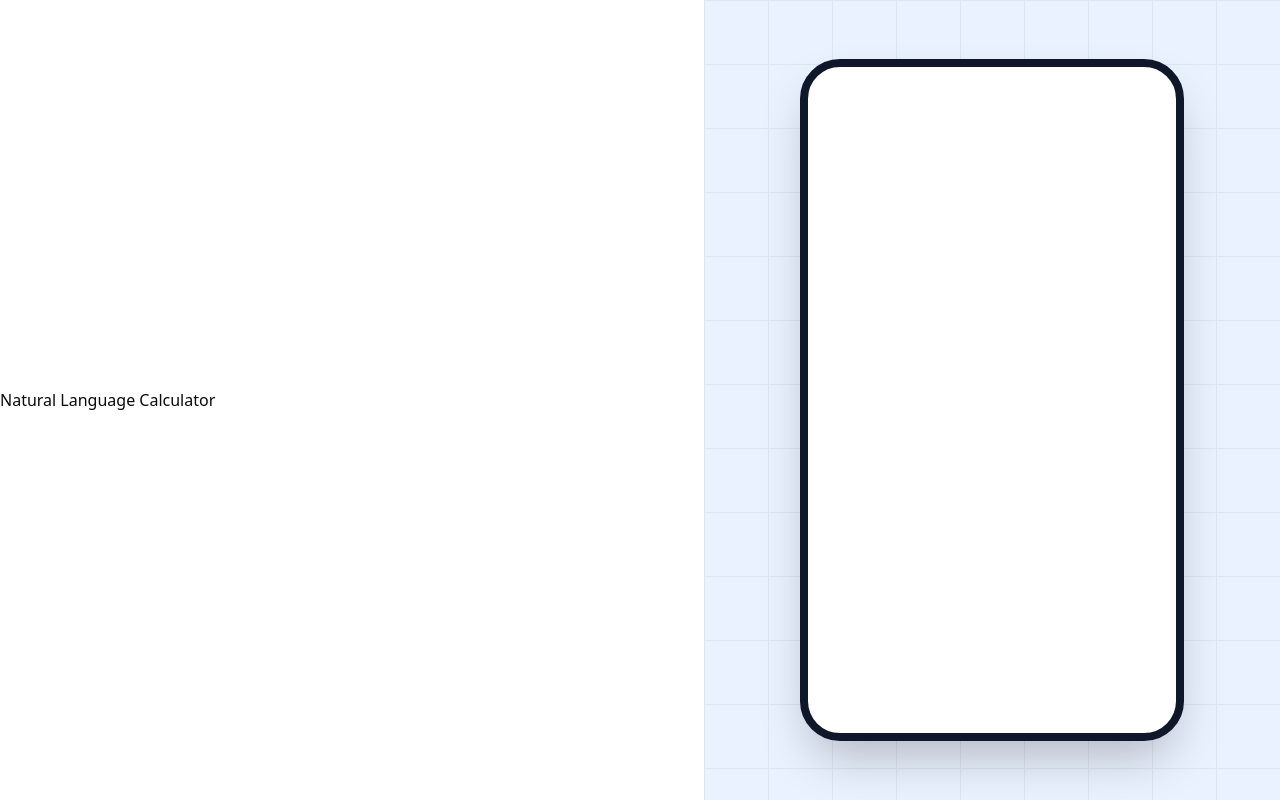
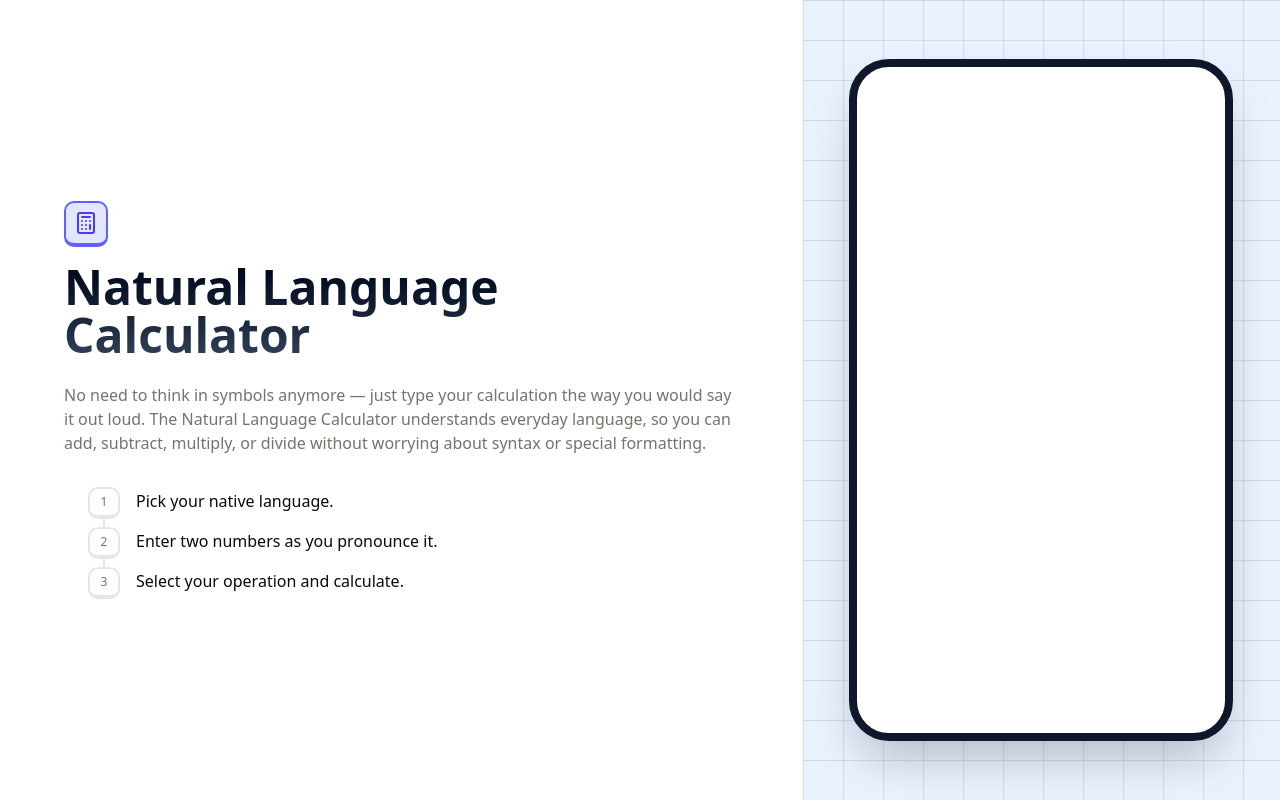
Before and after one commit to XenoverseUp/natural-lang-calc, a React (Vite) app in the folder src/main/frontend/: page / in a window 1280 px wide. Built offline with nearby package versions, Linux system fonts and the light colour scheme.

Commit message:
feat: ordered list

```diff
--- a/src/main/frontend/package.json
+++ b/src/main/frontend/package.json
@@ -15,6 +15,7 @@
     "class-variance-authority": "^0.7.1",
     "clsx": "^2.1.1",
     "lucide-react": "^0.542.0",
+    "motion": "^12.23.12",
     "react": "^19.1.1",
     "react-dom": "^19.1.1",
     "tailwind-merge": "^3.3.1",
--- a/src/main/frontend/src/App.tsx
+++ b/src/main/frontend/src/App.tsx
@@ -5,7 +5,6 @@ import Calculator from "./components/calculator";
 function App() {
   return (
     <div className="h-screen w-screen relative flex items-center">
-      {/*<Background className="absolute inset-0" />*/}
       <Header className="grow hidden lg:block" />
       <Calculator />
     </div>
--- a/src/main/frontend/src/components/background.tsx
+++ b/src/main/frontend/src/components/background.tsx
@@ -1,17 +1,26 @@
 import { cn } from "@/lib/utils";
 import type { ClassValue } from "clsx";
+import type { CSSProperties } from "react";
 
 interface Props {
   className?: ClassValue;
+  opacity?: number;
+  invert?: boolean;
 }
 
-export default function Background({ className }: Props) {
+export default function Background({ className, opacity = 0.1, invert = false }: Props) {
   return (
     <div
+      style={
+        {
+          "--grid-color": invert ? `rgba(255 255 255 / ${opacity})` : `rgba(0 0 0 / ${opacity})`,
+        } as CSSProperties
+      }
       className={cn(
         className,
-        "-z-10 h-full w-full bg-white bg-[linear-gradient(to_right,#f0f0f0_1px,transparent_1px),linear-gradient(to_bottom,#f0f0f0_1px,transparent_1px)] bg-[size:4rem_4rem]",
+        "pointer-events-none absolute inset-0 [background-size:40px_40px] select-none",
+        "[background-image:linear-gradient(to_right,var(--grid-color)_1px,transparent_1px),linear-gradient(to_bottom,var(--grid-color)_1px,transparent_1px)]",
       )}
-    ></div>
+    />
   );
 }
--- a/src/main/frontend/src/components/calculator.tsx
+++ b/src/main/frontend/src/components/calculator.tsx
@@ -3,7 +3,7 @@ import Background from "./background";
 export default function Calculator() {
   return (
     <div className="h-full bg-blue-500/10  w-full lg:max-w-xl relative flex items-center justify-center overflow-hidden p-8">
-      <Background className="absolute inset-0" />
+      <Background className="absolute inset-0 -z-10" />
       <div className="aspect-[9_/_16] border-8 border-slate-900 max-w-sm w-full rounded-[2.5rem] bg-white shadow-2xl"></div>
     </div>
   );
--- a/src/main/frontend/src/components/header.tsx
+++ b/src/main/frontend/src/components/header.tsx
@@ -1,5 +1,8 @@
 import { cn } from "@/lib/utils";
 import type { ClassValue } from "clsx";
+import { CalculatorIcon } from "lucide-react";
+import { IconButton } from "./ui/button";
+import OrderedList from "./ui/ordered-list";
 
 interface Props {
   className?: ClassValue;
@@ -7,8 +10,24 @@ interface Props {
 
 export default function Header({ className }: Props) {
   return (
-    <header className={cn(className)}>
-      <h1>Natural Language Calculator</h1>
+    <header className={cn(className, "px-8 xl:px-16")}>
+      <div className="p-2 rounded-lg bg-indigo-100 w-fit grid place-items-center border-indigo-500 border-2 border-b-4 mb-4">
+        <CalculatorIcon className="text-indigo-600" />
+      </div>
+      <h1 className="bg-opacity-50 bg-gradient-to-b from-slate-950 to-slate-700 bg-clip-text text-4xl font-bold text-transparent md:text-5xl">
+        Natural Language <br /> Calculator
+      </h1>
+      <p className="mt-6 text-balance text-muted-foreground">
+        No need to think in symbols anymore — just type your calculation the way you would say it out loud. The Natural Language
+        Calculator understands everyday language, so you can add, subtract, multiply, or divide without worrying about syntax or
+        special formatting.
+      </p>
+
+      <OrderedList.Root className="mt-8 ml-6">
+        <OrderedList.Step>Pick your native language.</OrderedList.Step>
+        <OrderedList.Step>Enter two numbers as you pronounce it.</OrderedList.Step>
+        <OrderedList.Step>Select your operation and calculate.</OrderedList.Step>
+      </OrderedList.Root>
     </header>
   );
 }
--- /dev/null
+++ b/src/main/frontend/src/components/ui/ordered-list.tsx
@@ -0,0 +1,51 @@
+import { Children, createContext, isValidElement, useContext, type ReactNode } from "react";
+
+import type { ClassValue } from "clsx";
+import { cn } from "@/lib/utils";
+
+interface RootProps {
+  children: ReactNode;
+  className?: ClassValue;
+}
+
+interface StepProps {
+  children: ReactNode;
+  className?: ClassValue;
+}
+
+const OrderedListContext = createContext<{ step: number }>({ step: 0 });
+
+const OrderedList = {
+  Root: ({ children, className }: RootProps) => {
+    let step = 0;
+
+    const wrappedChildren = Children.map(children, (child) => {
+      if (!isValidElement(child)) return child;
+      step += 1;
+      return <OrderedListContext.Provider value={{ step }}>{child}</OrderedListContext.Provider>;
+    });
+
+    return <div className={cn(className, "flex flex-col gap-2")}>{wrappedChildren}</div>;
+  },
+  Step: ({ children }: StepProps) => {
+    const { step } = useContext(OrderedListContext);
+    return (
+      <div className={cn("flex gap-4")}>
+        <div
+          className={cn(
+            "w-8 aspect-square select-none relative rounded-lg grid place-items-center border-2 border-b-4 text-xs text-muted-foreground ",
+            {
+              "before:w-[2px] before:bg-border before:h-1/2 before:-z-10 before:absolute before:bottom-full before:left-1/2 before:-translate-x-1/2":
+                step !== 1,
+            },
+          )}
+        >
+          {step}
+        </div>
+        <p className="mt-0.5">{children}</p>
+      </div>
+    );
+  },
+};
+
+export default OrderedList;
```
Also changed, not shown: 1 other file (tests, documents, lock files or other folders).
